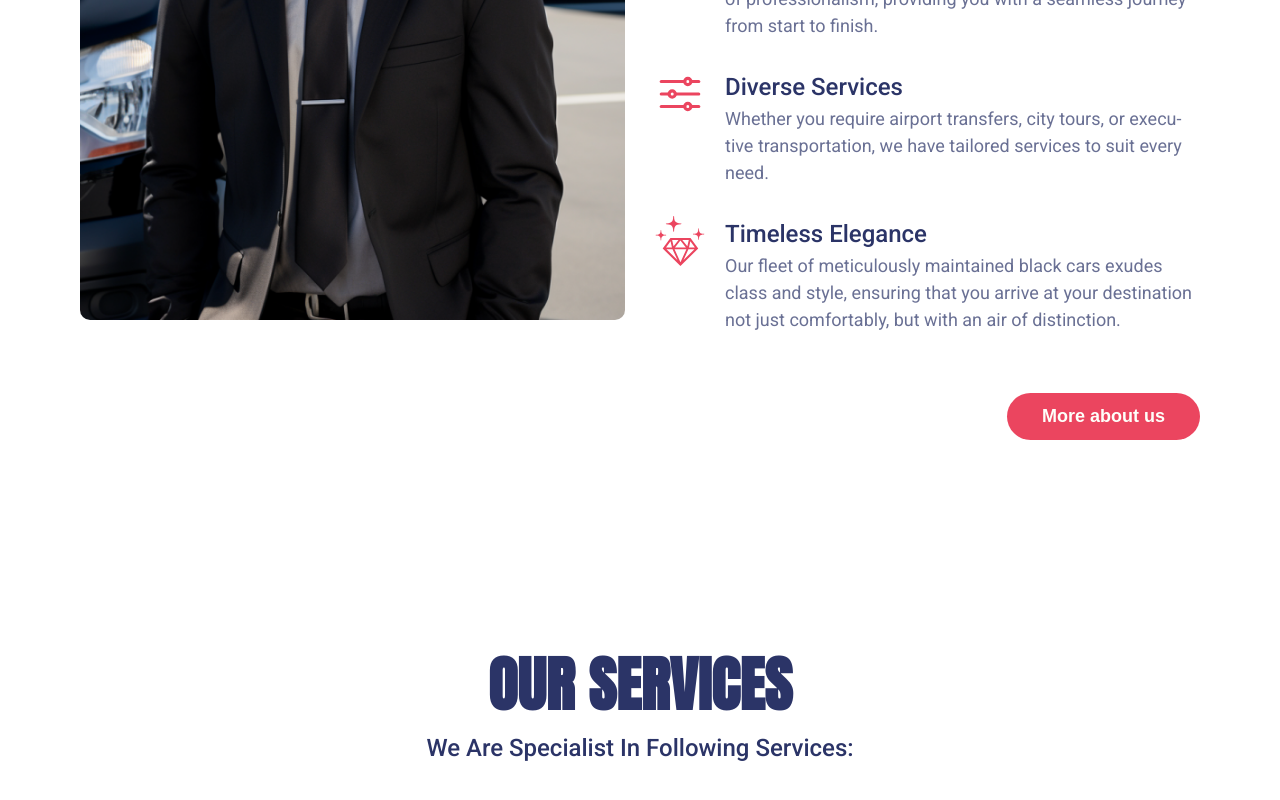
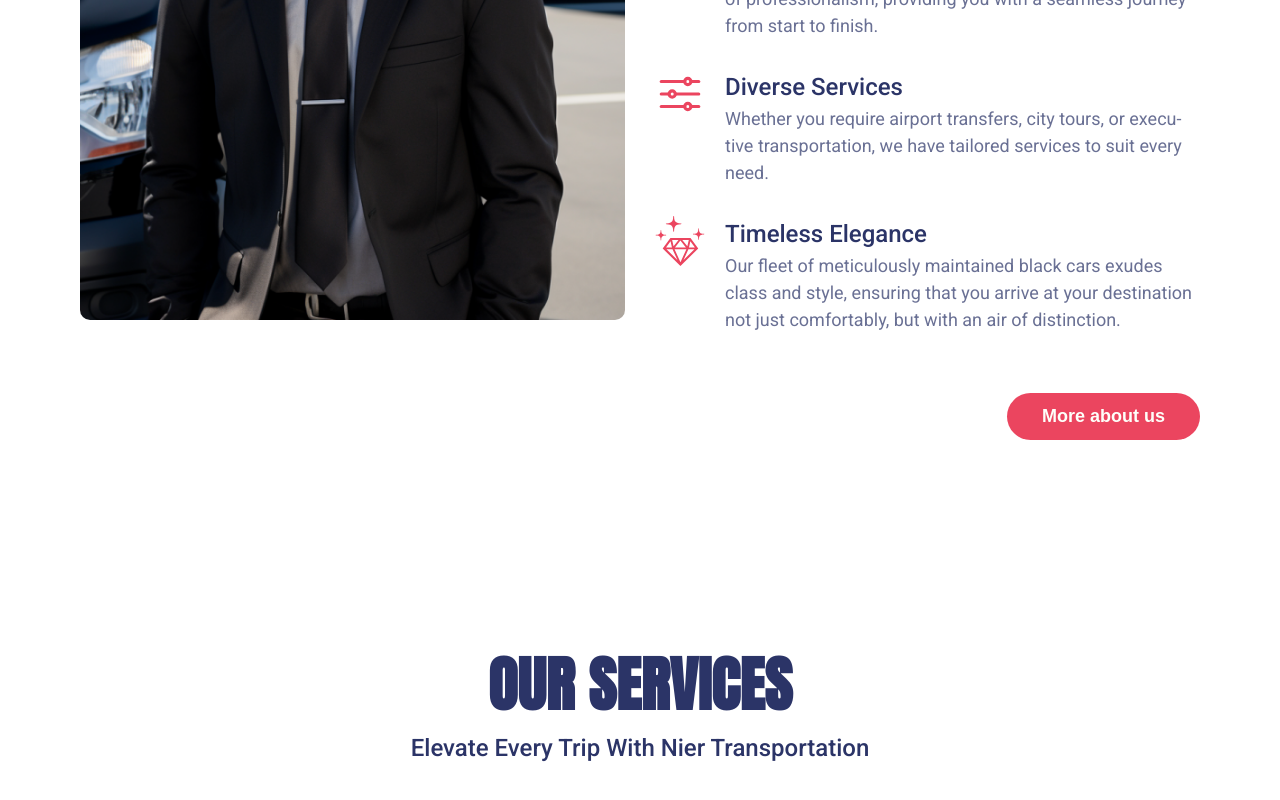
Before and after one commit to ChristianWare/Nier-Transport-Redesign, a Next.js app: page / in a window 1280 px wide. Shown: the part 1341-2141 px from the top of the page. Built offline with nearby package versions, Linux system fonts and the light colour scheme.

Commit message:
Services section start

```diff
--- a/src/app/components/ServicesSection/ServicesSection.tsx
+++ b/src/app/components/ServicesSection/ServicesSection.tsx
@@ -7,7 +7,7 @@ const ServicesSection = () => {
       <section className={styles.container}>
         <h2 className={styles.heading}>Our Services</h2>
         <div className={styles.strong}>
-          We Are Specialist In Following Services:
+          Elevate Every Trip with Nier Transportation
         </div>
       </section>
     </LayoutWrapper>
```
